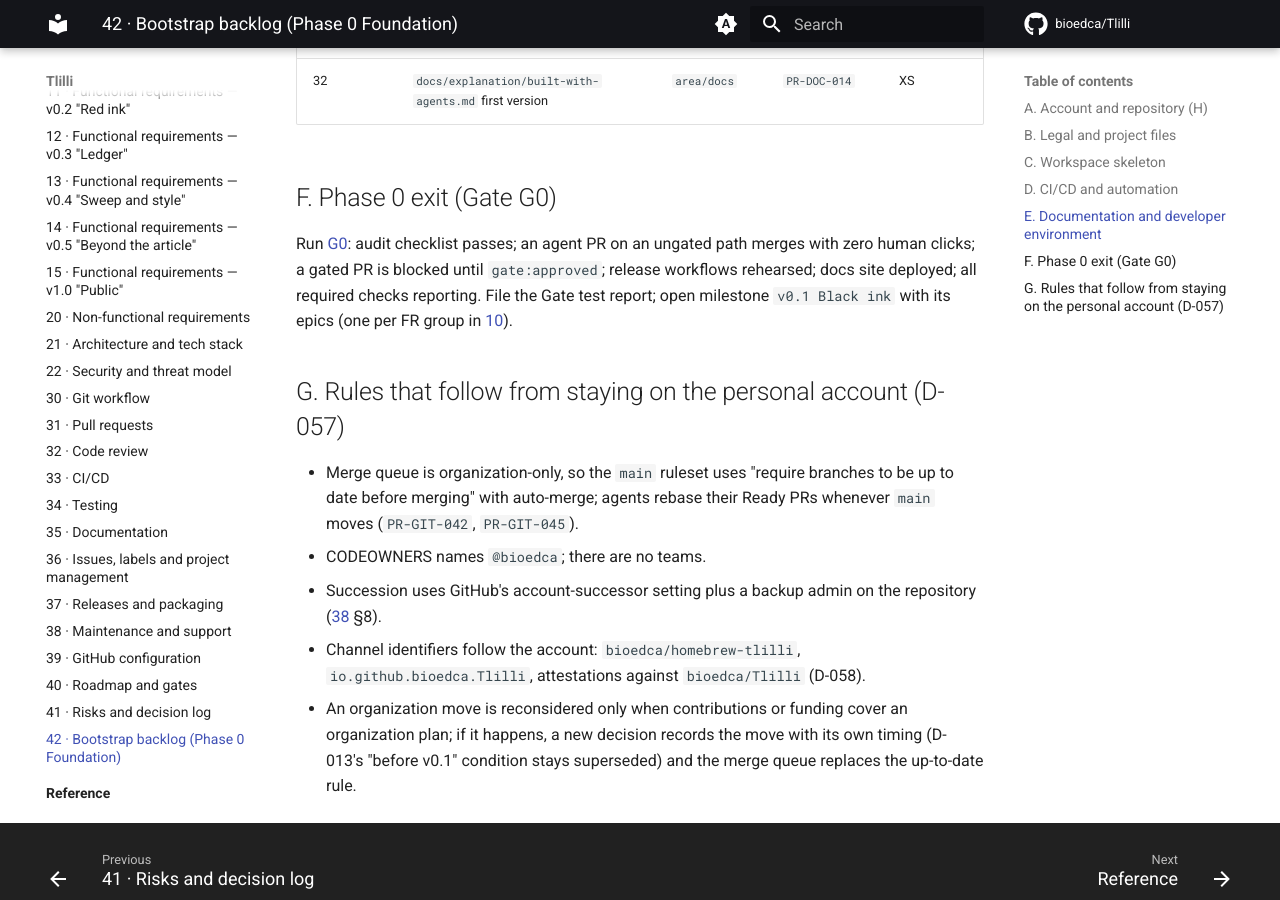
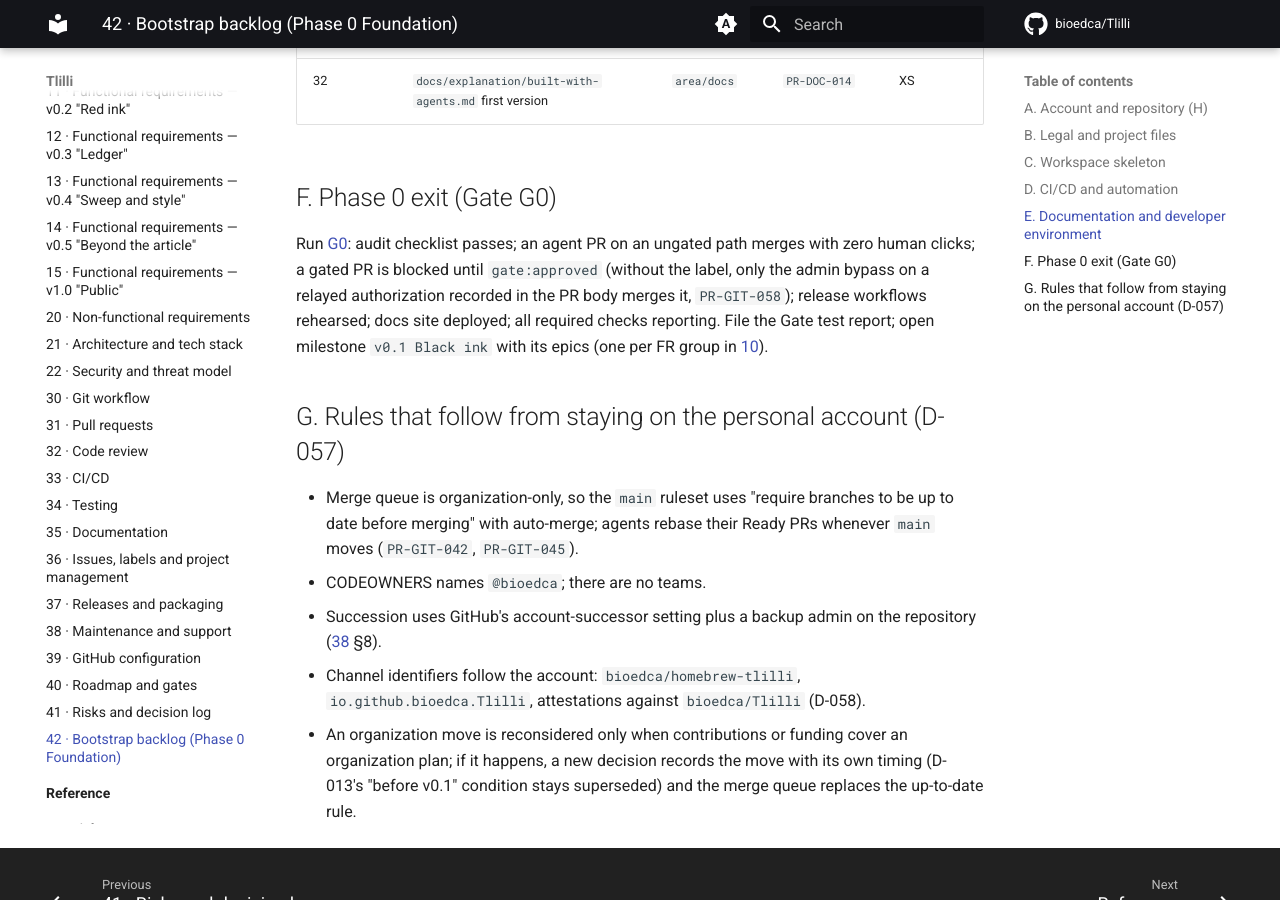
Before and after one commit to bioedca/Tlilli, an MkDocs documentation site: the page built from docs/prd/42-bootstrap-backlog.md, in a window 1280 px wide and 900 px high, scrolled down 5479 px. Built offline with MkDocs 1.6.1 and Material for MkDocs 9.7.7, drawn with Linux system fonts in a browser that asks for light colours; comment, search, counter and statistics services are not loaded.

Commit message:
docs(prd): name the relayed-authorization path in the G0 exit step
The bootstrap backlog's G0 exit summary now matches G0 step 2 in PRD
40: without gate:approved, only the admin bypass on a relayed
authorization recorded in the PR body merges a gated PR (PR-GIT-058).

Signed-off-by: bioedca <131809205+bioedca@users.noreply.github.com>

```diff
--- a/docs/prd/42-bootstrap-backlog.md
+++ b/docs/prd/42-bootstrap-backlog.md
@@ -61,7 +61,7 @@ The first issues to open, in dependency order. Each becomes a `type/task` issue
 
 ## F. Phase 0 exit (Gate G0)
 
-Run [G0](40-roadmap-and-gates.md#gate-g0-phase-0-foundation): audit checklist passes; an agent PR on an ungated path merges with zero human clicks; a gated PR is blocked until `gate:approved`; release workflows rehearsed; docs site deployed; all required checks reporting. File the Gate test report; open milestone `v0.1 Black ink` with its epics (one per FR group in [10](10-fr-v0.1-black-ink.md)).
+Run [G0](40-roadmap-and-gates.md#gate-g0-phase-0-foundation): audit checklist passes; an agent PR on an ungated path merges with zero human clicks; a gated PR is blocked until `gate:approved` (without the label, only the admin bypass on a relayed authorization recorded in the PR body merges it, `PR-GIT-058`); release workflows rehearsed; docs site deployed; all required checks reporting. File the Gate test report; open milestone `v0.1 Black ink` with its epics (one per FR group in [10](10-fr-v0.1-black-ink.md)).
 
 ## G. Rules that follow from staying on the personal account (D-057)
 
```
